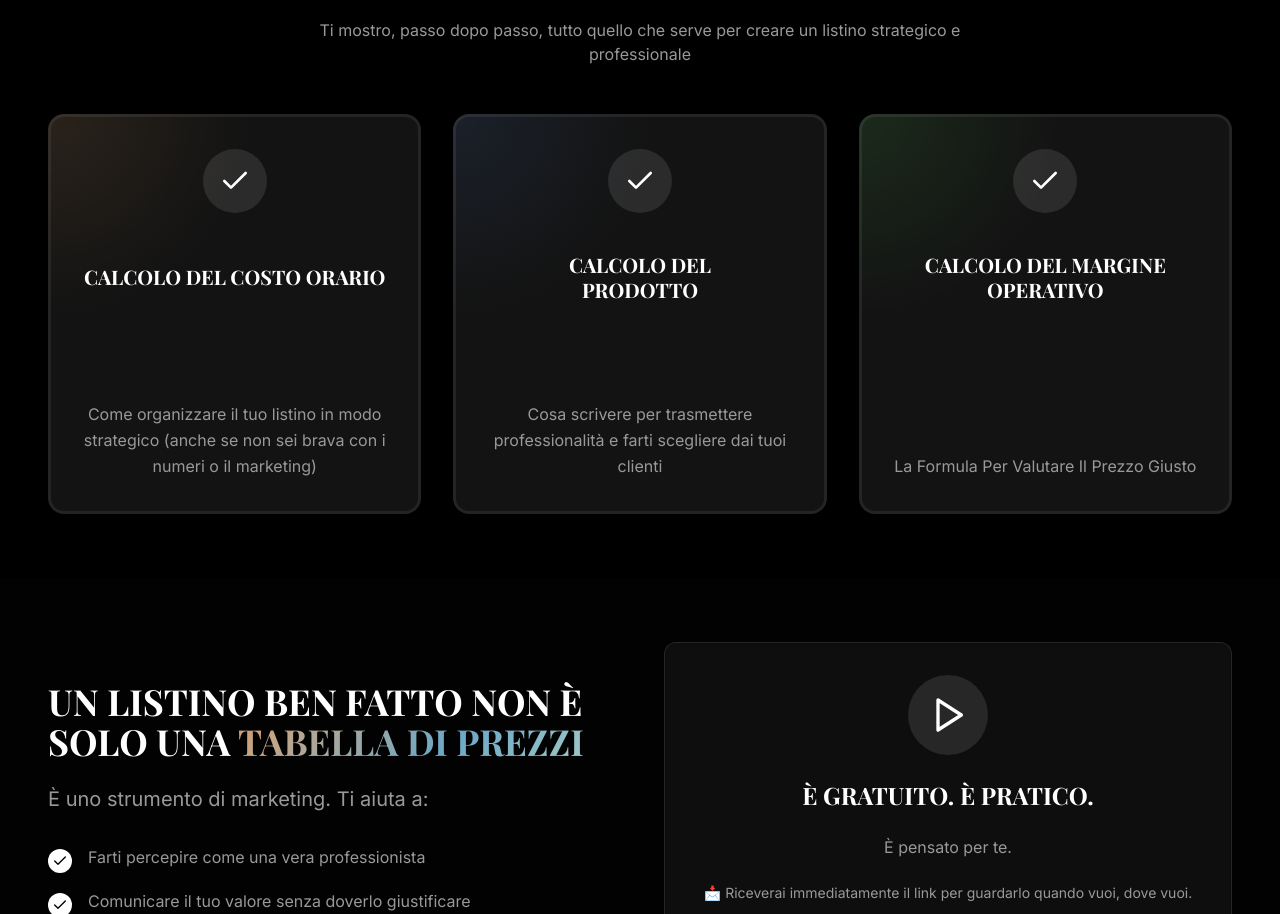
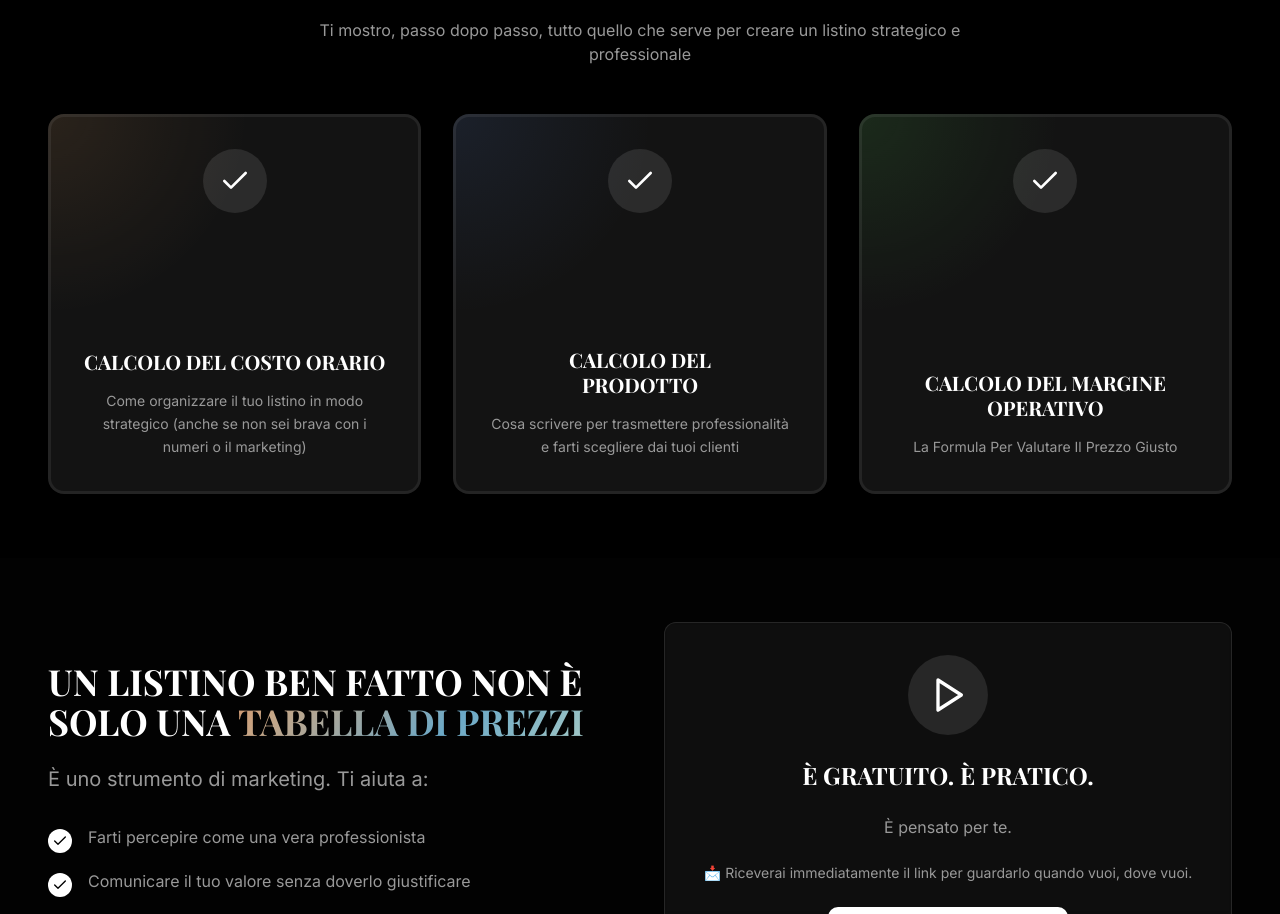
Before and after one commit to Rosin355/aethera-beauty-bloom, a React (Vite) app: page /landing in a window 1280 px wide. Shown: the part 993-1907 px from the top of the page. Built offline with nearby package versions, Linux system fonts and the light colour scheme; no server answers.

Commit message:
Fix spacing in landing page modules

```diff
--- a/src/pages/LandingPage.tsx
+++ b/src/pages/LandingPage.tsx
@@ -209,49 +209,37 @@ const LandingPage = () => {
           </div>
 
           <div className="grid md:grid-cols-3 gap-8">
-            <GlowCard glowColor="orange" customSize className="w-full p-8 text-center aspect-auto h-[400px] flex flex-col justify-between">
-              <div className="flex flex-col items-center">
+            <GlowCard glowColor="orange" customSize className="w-full p-8 text-center aspect-auto h-[380px] flex flex-col justify-center">
               <div className="w-16 h-16 bg-white/10 rounded-full flex items-center justify-center mx-auto mb-6">
                 <Check className="w-8 h-8 text-white" />
               </div>
-                <div className="h-[80px] flex items-center justify-center mb-4">
+              <div className="space-y-4 flex-1 flex flex-col justify-center">
                 <h3 className="font-playfair text-xl font-bold text-white text-center leading-tight">CALCOLO DEL COSTO ORARIO</h3>
-                </div>
-              </div>
-              <div className="flex-1 flex items-start justify-center">
-                <p className="text-muted-foreground text-center leading-relaxed">
+                <p className="text-muted-foreground text-center leading-relaxed text-sm">
                   Come organizzare il tuo listino in modo strategico (anche se non sei brava con i numeri o il marketing)
                 </p>
               </div>
             </GlowCard>
 
-            <GlowCard glowColor="blue" customSize className="w-full p-8 text-center aspect-auto h-[400px] flex flex-col justify-between">
-              <div className="flex flex-col items-center">
+            <GlowCard glowColor="blue" customSize className="w-full p-8 text-center aspect-auto h-[380px] flex flex-col justify-center">
               <div className="w-16 h-16 bg-white/10 rounded-full flex items-center justify-center mx-auto mb-6">
                 <Check className="w-8 h-8 text-white" />
               </div>
-                <div className="h-[80px] flex items-center justify-center mb-4">
+              <div className="space-y-4 flex-1 flex flex-col justify-center">
                 <h3 className="font-playfair text-xl font-bold text-white text-center leading-tight">CALCOLO DEL<br />PRODOTTO</h3>
-                </div>
-              </div>
-              <div className="flex-1 flex items-start justify-center">
-                <p className="text-muted-foreground text-center leading-relaxed">
+                <p className="text-muted-foreground text-center leading-relaxed text-sm">
                   Cosa scrivere per trasmettere professionalità e farti scegliere dai tuoi clienti
                 </p>
               </div>
             </GlowCard>
 
-            <GlowCard glowColor="green" customSize className="w-full p-8 text-center aspect-auto h-[400px] flex flex-col justify-between">
-              <div className="flex flex-col items-center">
+            <GlowCard glowColor="green" customSize className="w-full p-8 text-center aspect-auto h-[380px] flex flex-col justify-center">
               <div className="w-16 h-16 bg-white/10 rounded-full flex items-center justify-center mx-auto mb-6">
                 <Check className="w-8 h-8 text-white" />
               </div>
-                <div className="h-[80px] flex items-center justify-center mb-4">
+              <div className="space-y-4 flex-1 flex flex-col justify-center">
                 <h3 className="font-playfair text-xl font-bold text-white text-center leading-tight">CALCOLO DEL MARGINE OPERATIVO</h3>
-                </div>
-              </div>
-              <div className="flex-1 flex items-start justify-center">
-                <p className="text-muted-foreground text-center leading-relaxed">
+                <p className="text-muted-foreground text-center leading-relaxed text-sm">
                   La Formula Per Valutare Il Prezzo Giusto
                 </p>
               </div>
```
Lines whose indentation alone changed are shown as unchanged.
